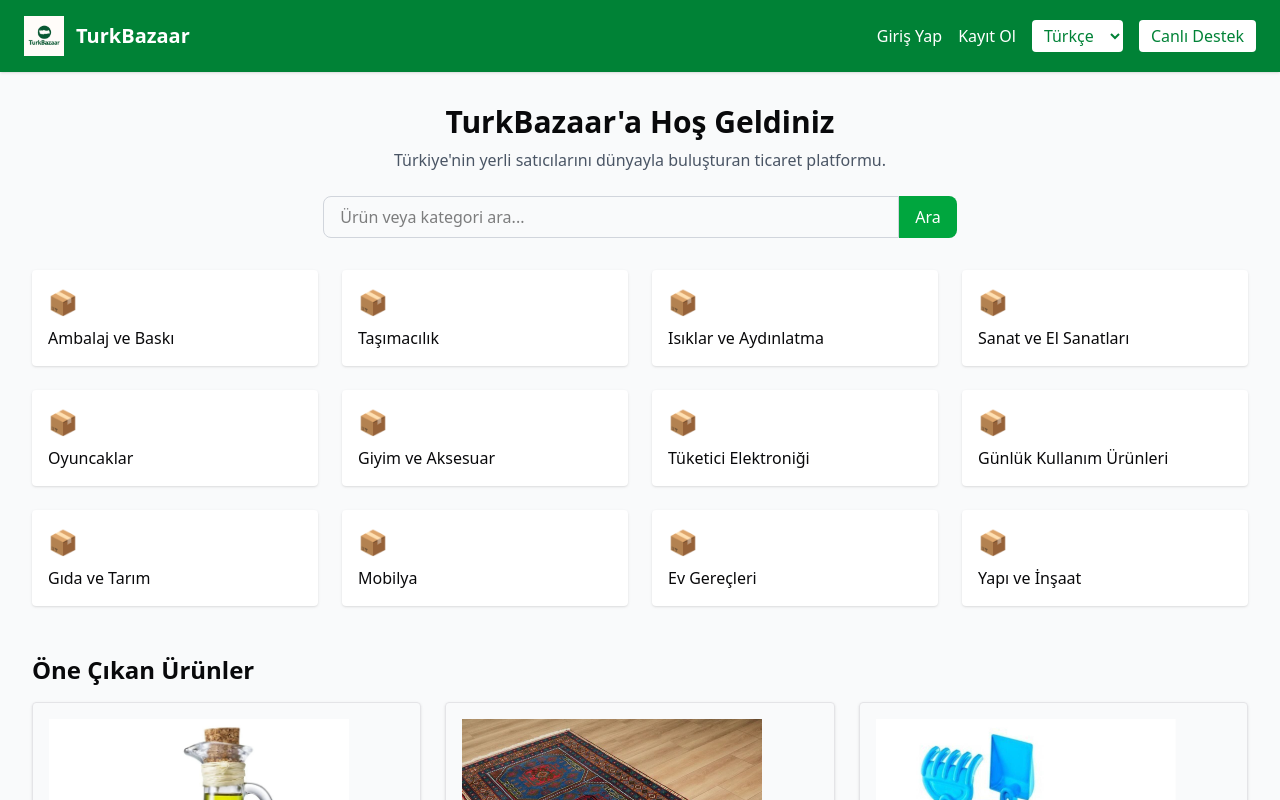
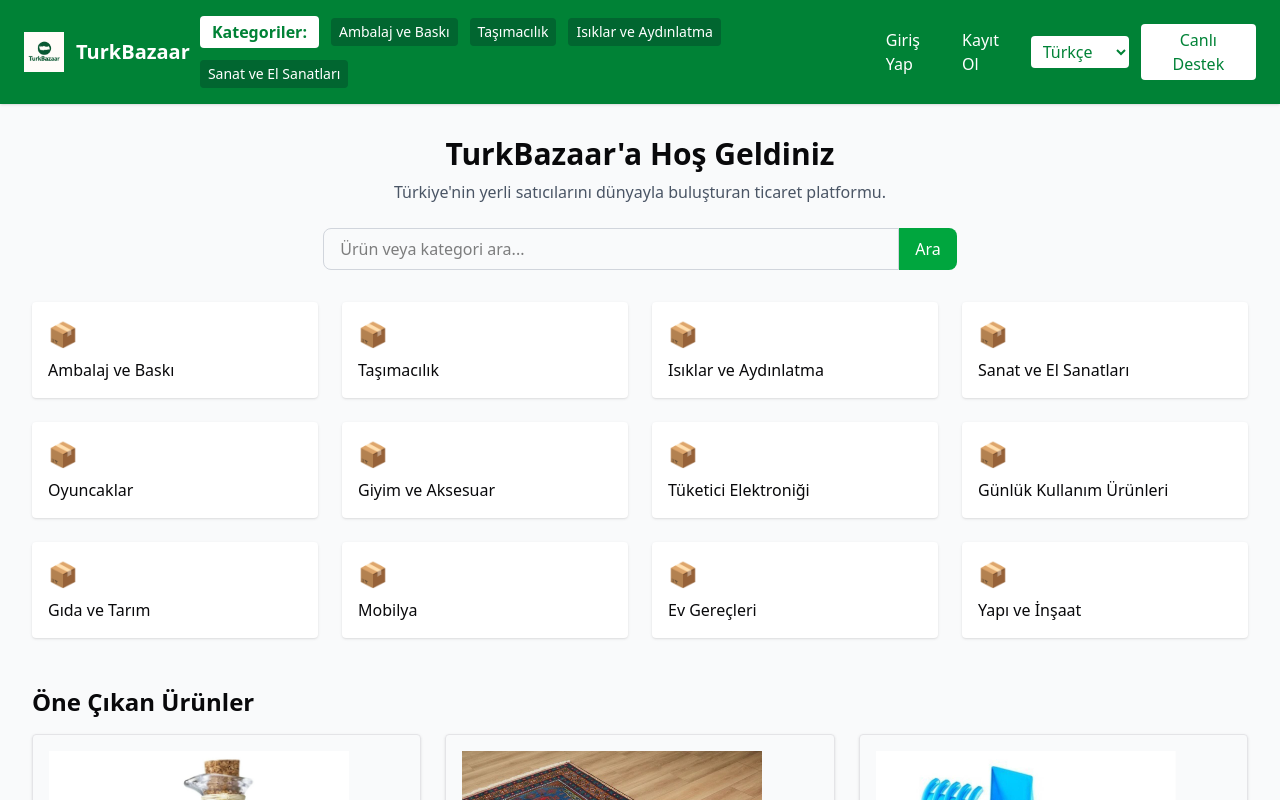
Before and after one commit to markasyon/turkbazaar-ui-js, a Next.js app: page / in a window 1280 px wide. Shown: the top 800 px of the page. Built offline with nearby package versions, Linux system fonts and the light colour scheme.

Commit message:
Update page.jsx

```diff
--- a/app/page.jsx
+++ b/app/page.jsx
@@ -26,12 +26,25 @@ export default function AnaSayfa() {
   return (
     <div className="min-h-screen bg-gray-50 flex flex-col justify-between">
       {/* ÜST ŞERİT */}
-      <header className="bg-green-700 text-white px-6 py-4 flex justify-between items-center shadow">
+      <header className="bg-green-700 text-white px-6 py-4 flex flex-col md:flex-row justify-between items-center shadow gap-3">
+        {/* Logo ve Başlık */}
         <div className="flex items-center gap-3">
           <Image src="/logo.png" alt="TurkBazaar Logosu" width={40} height={40} />
           <span className="text-xl font-bold">TurkBazaar</span>
         </div>
-        <div className="flex items-center gap-4">
+
+        {/* Kategoriler Butonu */}
+        <div className="flex items-center gap-3 flex-wrap">
+          <span className="bg-white text-green-700 px-3 py-1 rounded font-semibold">Kategoriler:</span>
+          {kategoriler.slice(0, 4).map((kategori, i) => (
+            <span key={i} className="bg-green-800 text-white text-sm px-2 py-1 rounded">
+              {kategori}
+            </span>
+          ))}
+        </div>
+
+        {/* Sağ Taraf: Giriş / Dil / Destek */}
+        <div className="flex items-center gap-3">
           <Link href="/giris-yap" className="hover:underline">Giriş Yap</Link>
           <Link href="/kayit-ol" className="hover:underline">Kayıt Ol</Link>
           <select
@@ -42,6 +55,9 @@ export default function AnaSayfa() {
             <option value="TR">Türkçe</option>
             <option value="EN">English</option>
             <option value="AR">عربي</option>
+            <option value="DE">Deutsch</option>
+            <option value="ZH">中文</option>
+            <option value="KR">한국어</option>
           </select>
           <button className="bg-white text-green-700 px-3 py-1 rounded hover:bg-gray-100">
             Canlı Destek
@@ -70,7 +86,7 @@ export default function AnaSayfa() {
           </button>
         </div>
 
-        {/* KATEGORİLER */}
+        {/* TÜM KATEGORİLER */}
         <div className="grid grid-cols-2 sm:grid-cols-4 gap-6 mt-6">
           {kategoriler.map((kategori, index) => (
             <div
@@ -87,21 +103,9 @@ export default function AnaSayfa() {
         <div className="mt-12">
           <h2 className="text-2xl font-bold mb-4">Öne Çıkan Ürünler</h2>
           <div className="grid grid-cols-1 sm:grid-cols-3 gap-6">
-            <UrunKarti
-              baslik="Organik Zeytinyağı"
-              resim="/urun1.jpg"
-              fiyat="150₺"
-            />
-            <UrunKarti
-              baslik="El Dokuması Halı"
-              resim="/urun2.jpg"
-              fiyat="3.200₺"
-            />
-            <UrunKarti
-              baslik="Ahşap Oyuncak Seti"
-              resim="/urun3.jpg"
-              fiyat="450₺"
-            />
+            <UrunKarti baslik="Organik Zeytinyağı" resim="/urun1.jpg" fiyat="150₺" />
+            <UrunKarti baslik="El Dokuması Halı" resim="/urun2.jpg" fiyat="3.200₺" />
+            <UrunKarti baslik="Ahşap Oyuncak Seti" resim="/urun3.jpg" fiyat="450₺" />
           </div>
         </div>
       </main>
```
